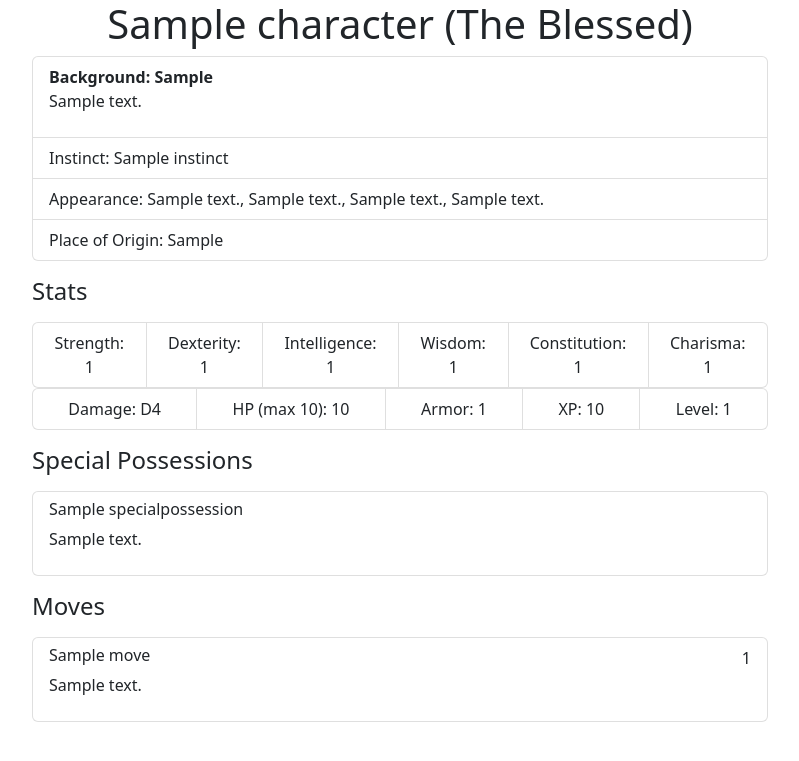
After one commit to GingerLee11/Tabletop-UI, a Django app: page /stonetop/1/the_blessed_home/1/ in a window 1280 px wide. The commit adds this page. Shown: the top 761 px of the page, without its empty margins (240-1039 px from the left). Run offline with Django 4.2, Linux system fonts and the light colour scheme; a user stored in the database is signed in; tables that the repository leaves empty hold one stand-in row (values such as "Sample post").

Commit message:
Create The Detail View for The Blessed.

```diff
--- a/stonetop_root/campaign/models.py
+++ b/stonetop_root/campaign/models.py
@@ -250,7 +250,7 @@ class SpecialPossessions(models.Model):
     The possessions availabe depend on the character.
     """
     character_class = models.ManyToManyField(CharacterClass, help_text="What characters can potentially use this special posession?")
-    possesion_name = models.CharField(max_length=300)
+    possession_name = models.CharField(max_length=300)
     description = models.TextField(max_length=1000, blank=True, null=True)
     uses = models.IntegerField(blank=True, null=True, help_text="Define how many time this possession can be used")
     # Might change this so that it simply generates a follower.
@@ -370,10 +370,7 @@ class TheBlessed(Character):
     damage_die = models.TextField(max_length=30, choices=DAMAGE_DIE, default=DAMAGE_DIE[1])
     health_points = models.IntegerField(verbose_name='HP', default=18)
 
-    # TODO: Write class for Special Possesions
-    special_possesions = models.ManyToManyField(SpecialPossessions, related_name="special_possessions", limit_choices_to=(Q(character_class__class_name__iexact="The Blessed")))
-
-    # TODO: Write class for Moves
+    special_possessions = models.ManyToManyField(SpecialPossessions, related_name="special_possessions", limit_choices_to=(Q(character_class__class_name__iexact="The Blessed")))
     character_moves = models.ManyToManyField(Moves, related_name="moves", limit_choices_to=(Q(character_class__class_name__iexact="The Blessed")))
 
     # Sacred Pouch
--- /dev/null
+++ b/stonetop_root/campaign/templates/campaign/the_blessed_detail.html
@@ -0,0 +1,81 @@
+{% extends 'base.html' %}
+{% load static %}
+
+{% block title %}The Blessed: {{ the_blessed.character_name }} Home{% endblock title %}
+
+{% block content %}
+<div class="container-md">
+    <div class="text-center">
+        <h1>{{ the_blessed.character_name }} (The Blessed)</h1>
+    </div>
+    <div class="row justify-content-center">
+        <div class="col-lg-8">
+            <ul class="list-group">
+                <li class="list-group-item">
+                    <strong>Background: {{ char_background.background }}</strong>
+                    <p>{{ char_background.description|safe }}</p>
+                </li>
+                <li class="list-group-item">Instinct: {{ the_blessed.instinct }}</li>
+                <li class="list-group-item">Appearance: {{ the_blessed.age }}, {{ the_blessed.voice }}, {{ the_blessed.stature }}, {{ the_blessed.clothing }}</li>
+                <li class="list-group-item">Place of Origin: {{ the_blessed.place_of_origin }}</li>
+            </ul>
+        </div>
+    </div>
+    <div class="row justify-content-center">
+        <div class="col-lg-8">
+            <h4 class='my-3'>Stats</h4>
+            <ul class="list-group list-group-horizontal-md">
+                <li class="list-group-item flex-fill text-center">Strength: {{ the_blessed.strength }}</li>
+                <li class="list-group-item flex-fill text-center">Dexterity: {{ the_blessed.dexterity }}</li>
+                <li class="list-group-item flex-fill text-center">Intelligence: {{ the_blessed.intelligence }}</li>
+                <li class="list-group-item flex-fill text-center">Wisdom: {{ the_blessed.wisdom }}</li>
+                <li class="list-group-item flex-fill text-center">Constitution: {{ the_blessed.constitution }}</li>
+                <li class="list-group-item flex-fill text-center">Charisma: {{ the_blessed.charisma }}</li>
+            </ul>
+        </div>
+    </div>
+    <div class="row justify-content-center">
+        <div class="col-lg-8">
+            <ul class="list-group list-group-horizontal-md">
+                <li class="list-group-item flex-fill text-center">Damage: {{ the_blessed.damage_die }}</li>
+                <li class="list-group-item flex-fill text-center">HP (max {{ the_blessed.health_points}}): {{ the_blessed.health_points }}</li>
+                <li class="list-group-item flex-fill text-center">Armor: {{ the_blessed.armor }}</li>
+                <li class="list-group-item flex-fill text-center">XP: {{ the_blessed.experience_points }}</li>
+                <li class="list-group-item flex-fill text-center">Level: {{ the_blessed.level }}</li>
+            </ul>
+        </div>
+    </div>
+    <div class="row justify-content-center">
+        <div class="col-lg-8">
+            <h4 class='my-3'>Special Possessions</h4>
+            <ul class="list-group">
+                {% for possession in the_blessed.special_possessions.all %}
+                    <li class="list-group-item">
+                        <h6>{{ possession.possession_name }}</h6>
+                        <p>{{ possession.description }}</p>
+                    </li>
+                {% endfor %}
+            </ul>
+        </div>
+    </div>
+    <div class="row justify-content-center">
+        <div class="col-lg-8">
+            <h4 class='my-3'>Moves</h4>
+            <ul class="list-group">
+                {% for move in the_blessed.character_moves.all %}
+                    <li class="list-group-item">
+                        <div class="d-flex w-100 justify-content-between">
+                            <h6>{{ move.name }}</h6>
+                            {% if move.uses != None %}
+                                <span>{{ move.uses }}</span>
+                            {% endif %}
+                        </div>
+                        <p>{{ move.description }}</p>
+                    </li>
+                {% endfor %}
+            </ul>
+        </div>
+    </div>
+</div>
+
+{% endblock content %}
--- a/stonetop_root/campaign/urls.py
+++ b/stonetop_root/campaign/urls.py
@@ -23,5 +23,6 @@ urlpatterns = [
     path('stonetop/<int:pk>/', views.CampaignDetailView.as_view(), name='campaign-detail'), # TODO: Change so that the URL contains the name of the campaign
     path('stonetop/choose_character/', views.ChooseCharacterView.as_view(), name='choose-character'),
     path('stonetop/<int:pk>/create_the_blessed/', views.CreateTheBlessedView.as_view(), name='the-blessed'),
+    path('stonetop/<int:pk_>/the_blessed_home/<int:pk_blessed>/', views.TheBlessedDetailView.as_view(), name='the-blessed-detail'),
 
 ]
--- a/stonetop_root/campaign/views.py
+++ b/stonetop_root/campaign/views.py
@@ -103,6 +103,7 @@ class CreateTheBlessedView(LoginRequiredMixin, CreateView):
     form_class = CreateTheBlessedForm
     model = TheBlessed
     context_object_name = 'the_blessed'
+    success_url = reverse_lazy('the-blessed-detail')
 
     def get_context_data(self, **kwargs):
         context = super(CreateTheBlessedView, self).get_context_data(**kwargs)
@@ -123,3 +124,22 @@ class CreateTheBlessedView(LoginRequiredMixin, CreateView):
         form.instance.character_class = CHARACTERS[0][1]
         form.instance.player = self.request.user
         return super().form_valid(form)
+
+
+class TheBlessedDetailView(LoginRequiredMixin, DetailView):
+    """
+    This will be the home page for a player playing as a The Blessed.
+    """
+    login_url = reverse_lazy('login')
+    template_name = 'campaign/the_blessed_detail.html'
+    model = TheBlessed
+    context_object_name = 'the_blessed'
+    pk_url_kwarg = 'pk_blessed'
+
+    def get_context_data(self, **kwargs):
+        context = super(TheBlessedDetailView, self).get_context_data(**kwargs)
+        page_blessed = TheBlessed.objects.get(id=self.kwargs.get('pk_blessed', ''))
+        char_background = Background.objects.get(background=page_blessed.background)
+        context['pk_blessed'] = page_blessed
+        context['char_background'] = char_background
+        return context
```
Also changed, not shown: stonetop_root/campaign/forms.py (+8 -8 lines), stonetop_root/campaign/templates/campaign/campaign_detail.html (+7 -3 lines), stonetop_root/campaign/templates/campaign/create_the_blessed.html (+11 -6 lines).
